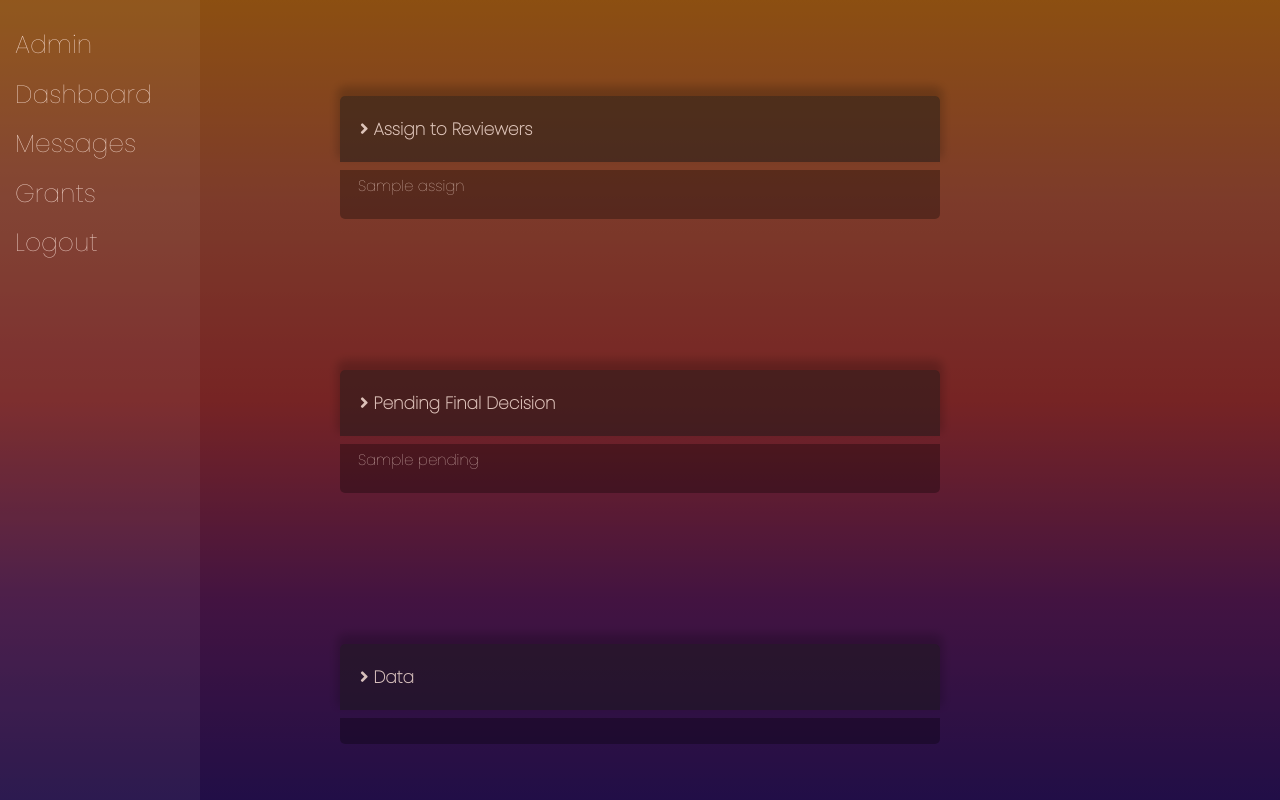
After one commit to CSC400-GMS/gms, a Python web app: template gms/templates/admindash.html in a window 1280 px wide. The commit adds this page. Run offline with Jinja, Linux system fonts and the light colour scheme; the template is opened without the code that fills it: most values are stand-ins (such as "Sample title", 1, 10 or a date in 2020); some libraries are stand-ins or nearby versions.

Commit message:
Dashboard design started

```diff
--- a/gms/static/styles/style.css
+++ b/gms/static/styles/style.css
@@ -12,7 +12,9 @@ body {
   margin: 0;
   padding: 0;
   background: linear-gradient(#ff9020,#e36c4e,#d84242,#7a2477,#3d1b81);
-  font-family: Arial, Helvetica, sans-serif;
+  background-repeat: no-repeat;
+  background-attachment: fixed;
+  font-family: 'Poppins', Helvetica, Arial, sans-serif;
 }
 
 
@@ -91,3 +93,124 @@ p {
 #btn:hover {
   background-color: rgba(255, 72, 0, 0.75);
 }
+
+
+.container {
+  background-color: rgba(0, 0, 0, 0.45);
+  box-shadow: 0 -7px 10px 3px rgba(0, 0, 0, 0.2);
+  display: flex;
+  flex-direction: column;
+  flex-flow: column;
+  min-height: 100%;
+  min-width: 100%;
+  align-items: center;
+  align-self: center;
+  justify-content: space-around;
+}
+
+.item{
+  min-height: 0;
+  padding-bottom: 10px;
+}
+
+.expand {
+  background-color: rgba(25, 25, 25, 0.5);
+  color: rgba(253, 228, 218, 0.822);
+  font-size: 17px;
+  font-weight: 600;
+  width: 600px;
+  cursor: pointer;
+  padding: 20px;
+  margin-top: 50px;
+  text-align: left;
+  outline: none;
+  transition: 0.4s;
+  border: none;
+  box-shadow: 0 -7px 10px 3px rgba(0, 0, 0, 0.2);
+  border-radius: 5px 5px 0px 0px;
+}
+
+.active {
+  border-radius: 5px;
+}
+
+.active, .expand:hover {
+  background-color: rgba(0, 0, 0, 0.65);
+  width: 600px;
+  overflow: hidden;
+}
+
+input[type="checkbox"] {
+  -moz-appearance: none;
+  appearance: none;
+  outline: none;
+  display: none;
+}
+
+input[type='checkbox'] + label:before {
+  font-family: 'Font Awesome 5 Free';
+  display: inline-block;
+}
+
+input[type='checkbox'] + label:before {
+  content: "\f105";
+  font-weight:900;
+}
+
+input[type='checkbox']:checked + label:before {
+  content: "\f107";
+  font-weight:900;
+}
+
+.panel {
+  width: 600px;
+  padding: 5px 18px;
+  background-color: rgba(0, 0, 0, 0.3);
+  overflow: hidden;
+  border-radius: 0px 0px 5px 5px;
+}
+
+.panel p{
+  color: rgba(253, 228, 218, 0.9);
+}
+
+.sidenav {
+  height: 100%;
+  width: 200px;
+  position: fixed;
+  z-index: 1;
+  background-color: rgba(245, 245, 245, 0.05);
+  overflow-x: hidden;
+  padding-top: 20px;
+}
+
+.sidenav a {
+  padding: 6px 8px 6px 15px;
+  text-decoration: none;
+  font-size: 25px;
+  color: rgba(253, 228, 218, 0.9);
+  display: block;
+}
+
+.sidenav a:hover, a:active {
+  background-color: rgba(0, 0, 0, 0.1);
+  color: rgb(255, 72, 0);
+}
+
+@media screen and (max-width: 1000px) {
+  .sidenav {
+    width: 100%;
+    height: auto;
+    position: relative;
+  }
+  .sidenav a {float: left;}
+  .sidenav .bottom {float: right;}
+  div.content {margin-left: 0;}
+}
+
+@media screen and (max-width: 400px) {
+  .sidenav a {
+    text-align: center;
+    float: none;
+  }
+}
--- /dev/null
+++ b/gms/templates/admindash.html
@@ -0,0 +1,62 @@
+<DOCTYPE! html>
+  <html>
+    <head>
+      <meta charset="utf-8">
+      <meta name="viewport" content="width=device-width, initial-scale=1">
+      <title>Dashboard</title>
+      <link rel="stylesheet" href="https://stackpath.bootstrapcdn.com/bootstrap/4.3.1/css/bootstrap.min.css" integrity="sha384-ggOyR0iXCbMQv3Xipma34MD+dH/1fQ784/j6cY/iJTQUOhcWr7x9JvoRxT2MZw1T"crossorigin="anonymous">
+      <link rel="preconnect" href="https://fonts.gstatic.com">
+      <link href="https://fonts.googleapis.com/css2?family=Poppins:wght@100&display=swap" rel="stylesheet">
+      <link href="{{ url_for('static', filename='styles/style.css') }}" rel="stylesheet" type="text/css" />
+      <link rel="stylesheet" href="https://use.fontawesome.com/releases/v5.15.2/css/all.css" integrity="sha384-vSIIfh2YWi9wW0r9iZe7RJPrKwp6bG+s9QZMoITbCckVJqGCCRhc+ccxNcdpHuYu" crossorigin="anonymous">
+    </head>
+    <body>
+      <script type="text/javascript" src="script.js"></script>
+      <div class="sidenav">
+        <a href="#">Admin</a>
+        <a href="#">Dashboard</a>
+        <a href="#">Messages</a>
+        <a href="{{ url_for('grants') }}">Grants</a>
+        <a class="bottom" href="{{ url_for('logout') }}">Logout</a>
+      </div>
+      <div class="container">
+        <div class="item">
+          <input type="checkbox" id="arrow1">
+          <label class="expand" for="arrow1"> Assign to Reviewers </label>
+          <div class="panel">
+	  <p>{{ assign }}</p>
+          </div>
+        </div>
+        <div class="item">
+          <input type="checkbox" id="arrow2">
+          <label class="expand" for="arrow2"> Pending Final Decision</label>
+          <div class="panel">
+            <p>{{ pending }}</p>
+          </div>
+        </div>
+        <div class="item">
+          <input type="checkbox" id="arrow3">
+          <label class="expand" for="arrow3"> Data</label>
+          <div class="panel">
+	    <p></p>
+          </div>
+        </div>
+      </div>
+
+      <script>
+        var exp = document.getElementsByClassName("expand");
+        var i;
+
+        for (i = 0; i < exp.length; i++) {
+          exp[i].addEventListener("click", function() {
+            this.classList.toggle("active");
+            var panel = this.nextElementSibling;
+            if (panel.style.display === "none") {
+              panel.style.display = "block";
+            } else {
+              panel.style.display = "none";
+            }
+          });
+        }</script>
+    </body>
+  </html>
--- a/gms/templates/index.html
+++ b/gms/templates/index.html
@@ -3,7 +3,7 @@
   <head>
     <meta charset="utf-8">
     <meta name="viewport" content="width=device-width">
-    <title>repl.it</title>
+    <title>Grant MS Login</title>
     <link rel="stylesheet" href="https://stackpath.bootstrapcdn.com/bootstrap/4.3.1/css/bootstrap.min.css" integrity="sha384-ggOyR0iXCbMQv3Xipma34MD+dH/1fQ784/j6cY/iJTQUOhcWr7x9JvoRxT2MZw1T" crossorigin="anonymous">
     <link href="{{ url_for('static', filename='styles/style.css') }}" rel="stylesheet" type="text/css" />
   </head>
--- a/gms/templates/register.html
+++ b/gms/templates/register.html
@@ -3,7 +3,7 @@
   <head>
     <meta charset="utf-8">
     <meta name="viewport" content="width=device-width">
-    <title>repl.it</title>
+    <title>Registration</title>
     <link rel="stylesheet" href="https://stackpath.bootstrapcdn.com/bootstrap/4.3.1/css/bootstrap.min.css" integrity="sha384-ggOyR0iXCbMQv3Xipma34MD+dH/1fQ784/j6cY/iJTQUOhcWr7x9JvoRxT2MZw1T" crossorigin="anonymous">
     <link href="{{ url_for('static', filename='styles/style.css') }}" rel="stylesheet" type="text/css" />
   </head>
@@ -45,7 +45,7 @@
               </div>
             <button type ="submit" class="btn btn-default btn-lg btn-block" id="btn" value="REGISTER">REGISTER</button>
             </form>
-            <a href="index.html">Already a member? Login Here</a>
+            <a href="/">Already a member? Login Here</a>
           </div>
         </div>
       </div>
```
Also changed, not shown: database.py (+11 -0 lines), gms/__init__.py (deleted, +0 -43 lines), gms/routes.py (+22 -2 lines), gms/templates/admingrants.html (added, +35 -0 lines), app.db (deleted).
